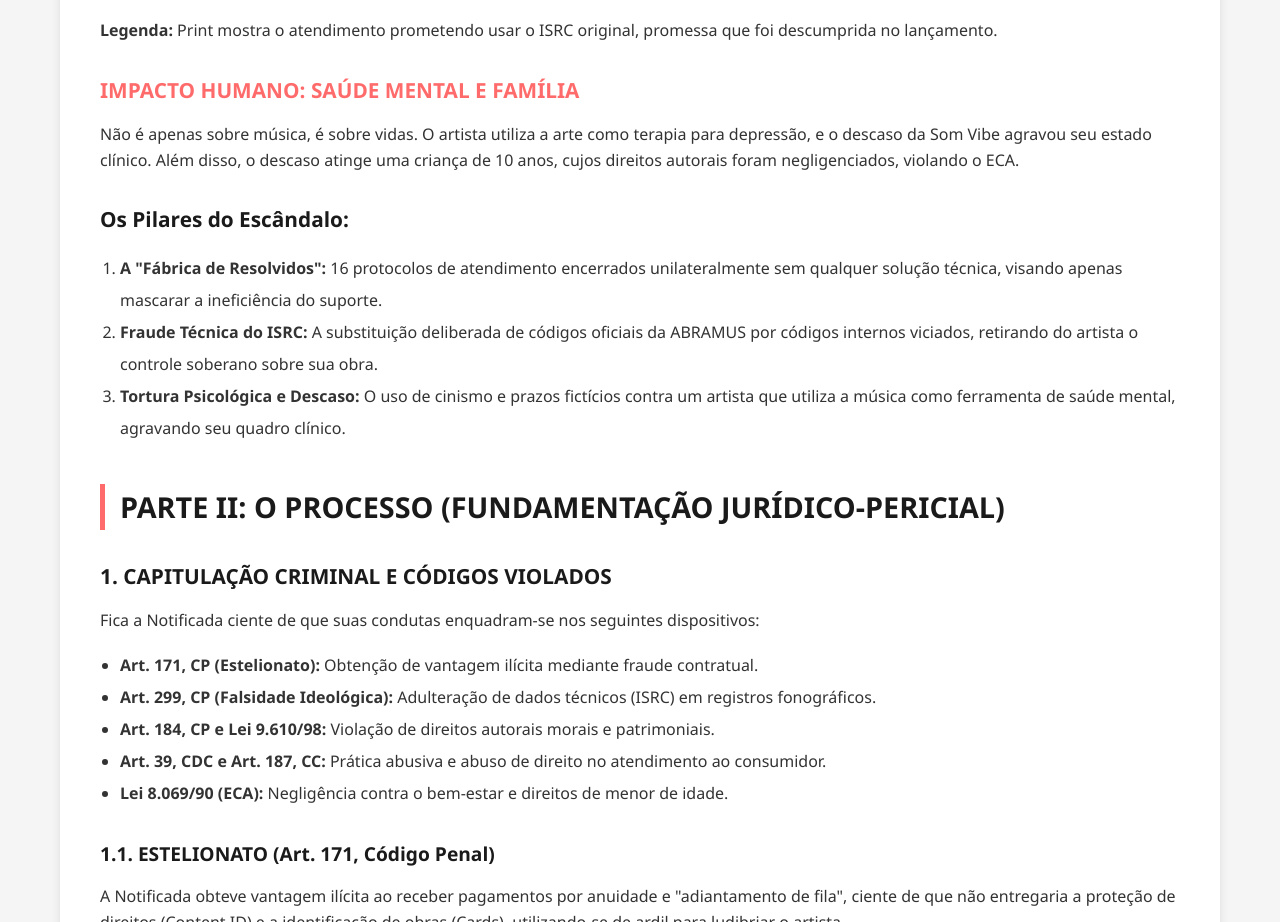
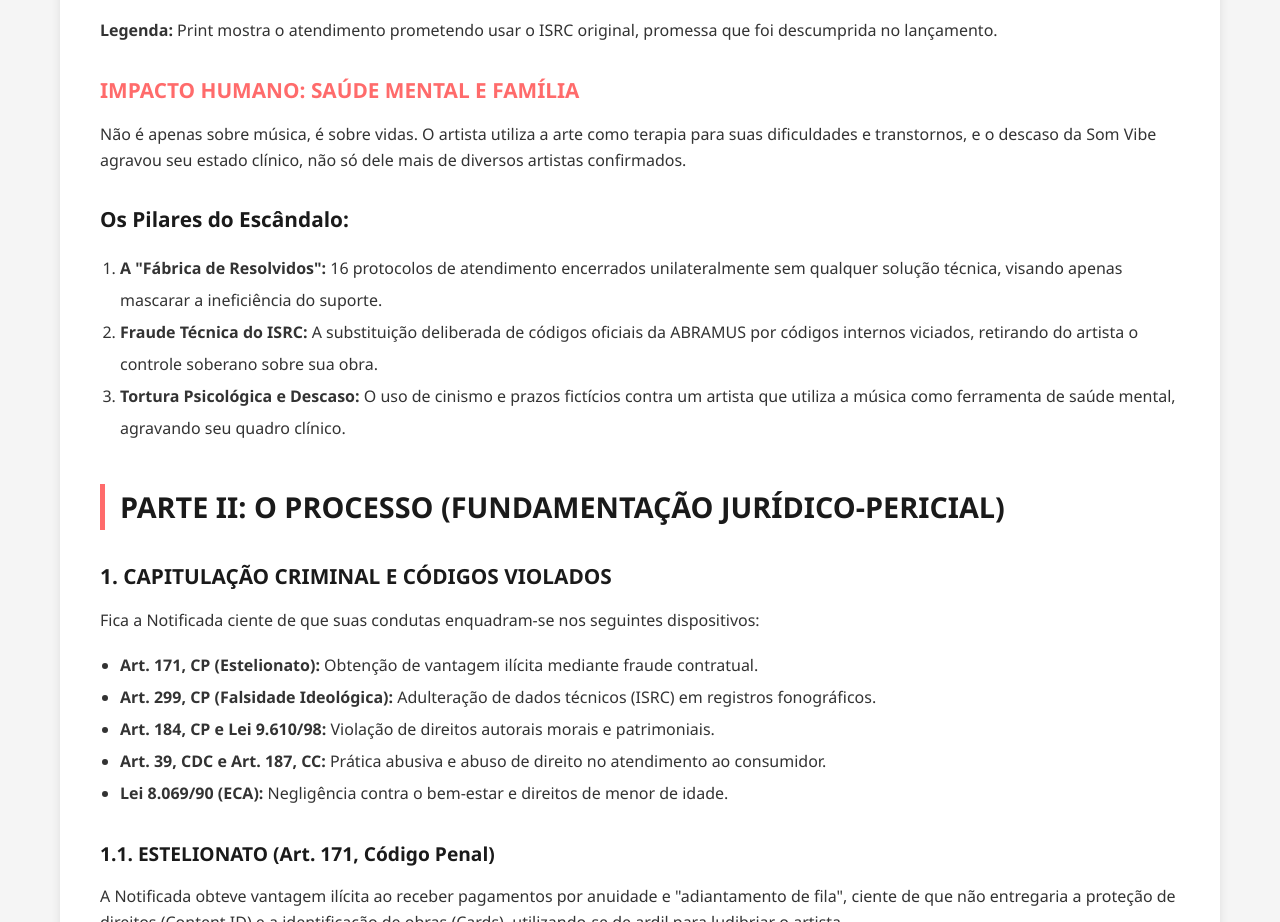
Before and after one commit to denuncia-somvibe/denuncia-somvibe, a plain HTML site: page index.html in a window 1280 px wide. Shown: the part 1782-2704 px from the top of the page. Drawn offline with Linux system fonts and the light colour scheme.

Commit message:
Update impact text

```diff
--- a/index.html
+++ b/index.html
@@ -446,7 +446,7 @@
 
             <h4 style="font-size: 1.3em; color: #ff6b6b; margin: 30px 0 15px 0;">IMPACTO HUMANO: SAÚDE MENTAL E FAMÍLIA</h4>
 
-            <p>Não é apenas sobre música, é sobre vidas. O artista utiliza a arte como terapia para depressão, e o descaso da Som Vibe agravou seu estado clínico. Além disso, o descaso atinge uma criança de 10 anos, cujos direitos autorais foram negligenciados, violando o ECA.</p>
+            <p>Não é apenas sobre música, é sobre vidas. O artista utiliza a arte como terapia para suas dificuldades e transtornos, e o descaso da Som Vibe agravou seu estado clínico, não só dele mais de diversos artistas confirmados.</p>
 
             <h4 style="font-size: 1.3em; color: #1a1a1a; margin: 30px 0 15px 0;">Os Pilares do Escândalo:</h4>
 
```
